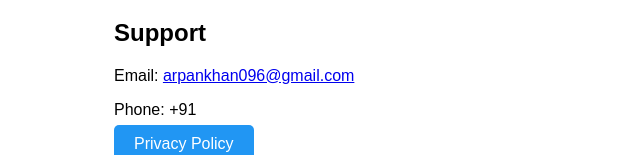
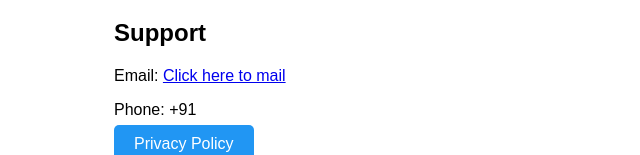
Before and after one commit to rongwala-in/inknote-app, a plain HTML site: page index.html in a window 1280 px wide. Shown: the part 328-483 px from the top of the page, without its empty margins (126-766 px from the left). Drawn offline with Linux system fonts and the light colour scheme.

Commit message:
Fix HTML formatting and update email link text

```diff
--- a/index.html
+++ b/index.html
@@ -23,7 +23,7 @@
     </ul>
 
     <h2>Support</h2>
-    <p>Email: <a href="mailto:arpankhan096@gmail.com">arpankhan096@gmail.com</a></p>
+    <p>Email: <a href="mailto:arpankhan096@gmail.com">Click here to mail</a></p>
     <p>Phone: +91</p>
 
     <p><a href="privacy.html" class="button">Privacy Policy</a></p>
```
